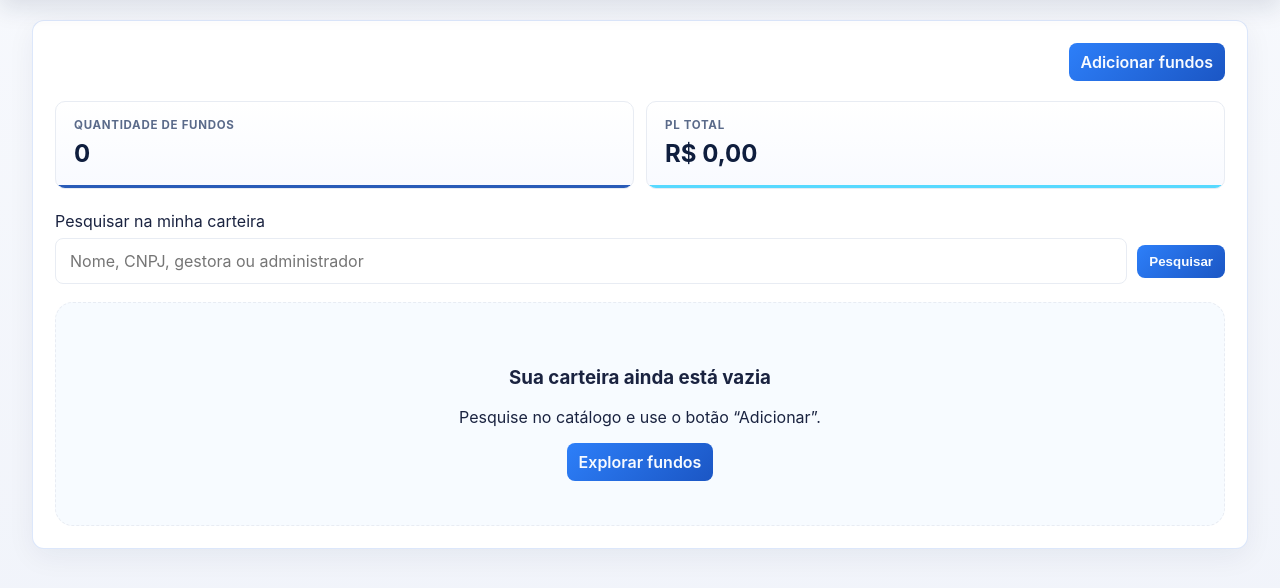
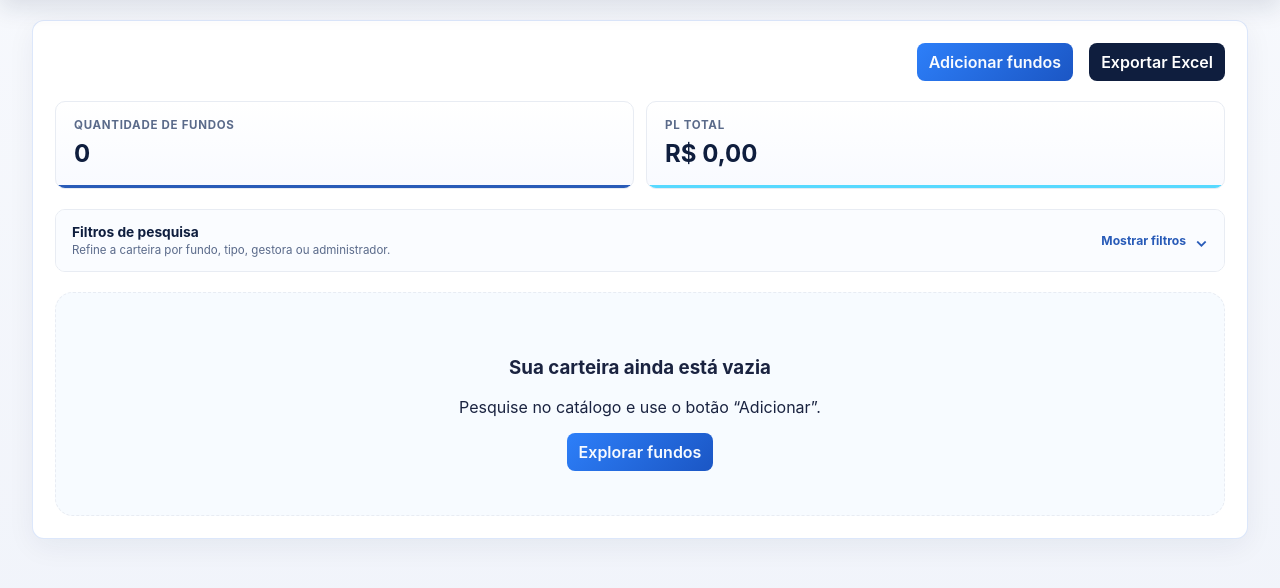
Before and after one commit to gabrielomperim-bit/QiPipelineProV1, a Django app: page /minha-carteira/ in a window 1280 px wide. Shown: the part 68-656 px from the top of the page. Run offline with Django 5.2, Linux system fonts and the light colour scheme; the visitor is signed in with stand-in values (Sample User, id 1).

Commit message:
feat: completa filtros e exportacao da carteira

```diff
--- a/carteira/urls.py
+++ b/carteira/urls.py
@@ -23,6 +23,7 @@ urlpatterns = [
     path("clientes/", views.lista_clientes, name="lista_clientes"),
     path("fundos/", views.catalogo_fundos, name="catalogo_fundos"),
     path("minha-carteira/", views.minha_carteira, name="minha_carteira"),
+    path("minha-carteira/exportar/", views.exportar_minha_carteira_excel, name="exportar_minha_carteira_excel"),
     path("fundos/minha-carteira/alternar/", views.alternar_fundo_carteira, name="alternar_fundo_carteira"),
     path("fundos/minha-carteira/adicionar/", views.adicionar_fundos_carteira, name="adicionar_fundos_carteira"),
     path("fundos/exportar/", views.exportar_fundos_excel, name="exportar_fundos_excel"),
--- a/carteira/views.py
+++ b/carteira/views.py
@@ -642,19 +642,18 @@ def adicionar_fundos_carteira(request):
 
 
 def minha_carteira(request):
-    memberships = list(UserFund.objects.filter(user=request.user))
-    selected_keys = {item.catalog_key for item in memberships}
-    search_term = (request.GET.get("consulta") or "").strip()
-    funds = []
-    for fund in list_catalog_funds(search_term=search_term, qitech_only=False):
-        key = _catalog_fund_key(fund)
-        if key not in selected_keys:
-            continue
-        fund["catalog_key"] = key
-        funds.append(fund)
+    selected_keys = set(UserFund.objects.filter(user=request.user).values_list("catalog_key", flat=True))
+    search_form = FundoCatalogoBuscaForm(request.GET or None)
+    funds, catalog_filters, fund_type_options = _get_filtered_catalog_funds(
+        request, search_form, allowed_keys=selected_keys
+    )
+    for fund in funds:
+        fund["catalog_key"] = _catalog_fund_key(fund)
 
     total_pl = sum((parse_decimal(fund.get("pl", "0")) for fund in funds), start=parse_decimal("0"))
-    paginator = Paginator(funds, 20)
+    per_page = request.GET.get("per_page") or "20"
+    per_page_value = int(per_page) if per_page in {"20", "50", "100"} else 20
+    paginator = Paginator(funds, per_page_value)
     page_obj = paginator.get_page(request.GET.get("page"))
     pagination_params = request.GET.copy()
     pagination_params.pop("page", None)
@@ -665,20 +664,27 @@ def minha_carteira(request):
             "funds": page_obj.object_list,
             "page_obj": page_obj,
             "fund_count": len(funds),
+            "portfolio_total_count": len(selected_keys),
             "total_pl": format_currency(total_pl),
-            "search_term": search_term,
+            "search_form": search_form,
+            "active_filters": _build_active_filter_chips(request),
+            "fund_type_options": fund_type_options,
+            "per_page": str(per_page_value),
             "pagination_range": paginator.get_elided_page_range(page_obj.number, on_each_side=2, on_ends=1),
             "pagination_ellipsis": paginator.ELLIPSIS,
             "pagination_query": pagination_params.urlencode(),
+            **catalog_filters,
         },
     )
 
 
-def _get_filtered_catalog_funds(request, search_form):
+def _get_filtered_catalog_funds(request, search_form, allowed_keys=None):
     search_term = ""
     if search_form.is_valid():
         search_term = search_form.cleaned_data.get("consulta") or ""
     funds = list_catalog_funds(search_term=search_term, qitech_only=False)
+    if allowed_keys is not None:
+        funds = [fund for fund in funds if _catalog_fund_key(fund) in allowed_keys]
     fund_type_filter = (request.GET.get("fund_type") or "").strip()
     manager_operator = (request.GET.get("manager_operator") or "contains").strip()
     manager_filter = (request.GET.get("manager_filter") or "").strip().lower()
@@ -733,6 +739,18 @@ def exportar_fundos_excel(request):
     search_form = FundoCatalogoBuscaForm(request.GET or None)
     funds, _, _ = _get_filtered_catalog_funds(request, search_form)
 
+    return _build_funds_excel_response(request, funds, "catalogo-de-fundos.xlsx")
+
+
+def exportar_minha_carteira_excel(request):
+    ensure_storage()
+    selected_keys = set(UserFund.objects.filter(user=request.user).values_list("catalog_key", flat=True))
+    search_form = FundoCatalogoBuscaForm(request.GET or None)
+    funds, _, _ = _get_filtered_catalog_funds(request, search_form, allowed_keys=selected_keys)
+    return _build_funds_excel_response(request, funds, "minha-carteira.xlsx")
+
+
+def _build_funds_excel_response(request, funds, filename):
     column_definitions = {
         "fund_name": ("Fundo", "fund_name", 52),
         "cnpj": ("CNPJ", "cnpj", 20),
@@ -788,7 +806,7 @@ def exportar_fundos_excel(request):
         output.getvalue(),
         content_type="application/vnd.openxmlformats-officedocument.spreadsheetml.sheet",
     )
-    response["Content-Disposition"] = 'attachment; filename="catalogo-de-fundos.xlsx"'
+    response["Content-Disposition"] = f'attachment; filename="{filename}"'
     return response
 
 
--- a/templates/carteira/minha_carteira.html
+++ b/templates/carteira/minha_carteira.html
@@ -7,6 +7,26 @@
 <section class="content-card">
     <div class="section-header portfolio-actions-header">
         <a class="button-link" href="{% url 'catalogo_fundos' %}">Adicionar fundos</a>
+        <details class="export-menu">
+            <summary class="button-link export-button">Exportar Excel</summary>
+            <form method="get" action="{% url 'exportar_minha_carteira_excel' %}" class="export-options">
+                {% if request.GET.consulta %}<input type="hidden" name="consulta" value="{{ request.GET.consulta }}">{% endif %}
+                {% if fund_type_filter %}<input type="hidden" name="fund_type" value="{{ fund_type_filter }}">{% endif %}
+                {% if manager_filter %}<input type="hidden" name="manager_operator" value="{{ manager_operator }}"><input type="hidden" name="manager_filter" value="{{ manager_filter }}">{% endif %}
+                {% if administrator_filter %}<input type="hidden" name="administrator_operator" value="{{ administrator_operator }}"><input type="hidden" name="administrator_filter" value="{{ administrator_filter }}">{% endif %}
+                {% if sort %}<input type="hidden" name="sort" value="{{ sort }}">{% endif %}
+                <strong>Colunas do arquivo</strong>
+                <label><input type="checkbox" name="columns" value="fund_name" checked> Fundo</label>
+                <label><input type="checkbox" name="columns" value="cnpj" checked> CNPJ</label>
+                <label><input type="checkbox" name="columns" value="pl" checked> PL</label>
+                <label><input type="checkbox" name="columns" value="pl_date" checked> Data de referência</label>
+                <label><input type="checkbox" name="columns" value="product_type" checked> Tipo de fundo</label>
+                <label><input type="checkbox" name="columns" value="manager_name" checked> Gestora</label>
+                <label><input type="checkbox" name="columns" value="administrator_name" checked> Administrador</label>
+                <label><input type="checkbox" name="columns" value="status"> Status</label>
+                <button type="submit">Baixar planilha</button>
+            </form>
+        </details>
     </div>
 
     <div class="fund-summary-grid portfolio-summary-grid">
@@ -20,14 +40,31 @@
         </article>
     </div>
 
-    <form method="get" class="portfolio-search">
-        <label for="portfolio-search">Pesquisar na minha carteira</label>
-        <div>
-            <input id="portfolio-search" type="search" name="consulta" value="{{ search_term }}" placeholder="Nome, CNPJ, gestora ou administrador">
-            <button type="submit">Pesquisar</button>
-            {% if search_term %}<a class="clear-link" href="{% url 'minha_carteira' %}">Limpar</a>{% endif %}
+    <details class="filters-panel" {% if request.GET %}open{% endif %}>
+        <summary>
+            <span class="filters-summary-copy"><strong>Filtros de pesquisa</strong><small>Refine a carteira por fundo, tipo, gestora ou administrador.</small></span>
+            <span class="filters-toggle-label" aria-hidden="true"><span class="label-show">Mostrar filtros</span><span class="label-hide">Recolher filtros</span><span class="filters-chevron">⌄</span></span>
+        </summary>
+        <form method="get" class="stack-form search-box filters-form">
+            {{ search_form.as_p }}
+            <div class="filters-grid">
+                <p><label for="fund_type">Tipo de fundo</label><select name="fund_type" id="fund_type"><option value="">Todos</option>{% for option in fund_type_options %}<option value="{{ option }}" {% if fund_type_filter == option %}selected{% endif %}>{{ option }}</option>{% endfor %}</select></p>
+                <p><label for="manager_filter">Gestora</label><select name="manager_operator" id="manager_operator"><option value="contains" {% if manager_operator == "contains" %}selected{% endif %}>contem</option><option value="eq" {% if manager_operator == "eq" %}selected{% endif %}>igual a</option><option value="neq" {% if manager_operator == "neq" %}selected{% endif %}>diferente de</option></select><input type="text" name="manager_filter" id="manager_filter" value="{{ manager_filter }}" placeholder="Filtrar gestora"></p>
+                <p><label for="administrator_filter">Administrador</label><select name="administrator_operator" id="administrator_operator"><option value="contains" {% if administrator_operator == "contains" %}selected{% endif %}>contem</option><option value="eq" {% if administrator_operator == "eq" %}selected{% endif %}>igual a</option><option value="neq" {% if administrator_operator == "neq" %}selected{% endif %}>diferente de</option></select><input type="text" name="administrator_filter" id="administrator_filter" value="{{ administrator_filter }}" placeholder="Filtrar administrador"></p>
+                <p><label for="sort">Ordenar</label><select name="sort" id="sort"><option value="">Padrão</option><option value="name" {% if sort == "name" %}selected{% endif %}>Nome do fundo</option><option value="pl_asc" {% if sort == "pl_asc" %}selected{% endif %}>PL crescente</option><option value="pl_desc" {% if sort == "pl_desc" %}selected{% endif %}>PL decrescente</option></select></p>
+                <p><label for="per_page">Por página</label><select name="per_page" id="per_page"><option value="20" {% if per_page == "20" %}selected{% endif %}>20</option><option value="50" {% if per_page == "50" %}selected{% endif %}>50</option><option value="100" {% if per_page == "100" %}selected{% endif %}>100</option></select></p>
+            </div>
+            <div class="form-actions"><button type="submit">Aplicar filtros</button><a class="clear-link" href="{% url 'minha_carteira' %}">Limpar</a></div>
+        </form>
+    </details>
+
+    {% if active_filters %}
+        <div class="active-filters" aria-label="Filtros aplicados">
+            <span class="active-filters-title">Filtros aplicados</span>
+            {% for filter in active_filters %}<a class="filter-chip" href="{{ filter.remove_url }}" title="Remover {{ filter.label }}">{{ filter.label }} <span aria-hidden="true">×</span></a>{% endfor %}
+            <a class="clear-all-filters" href="{% url 'minha_carteira' %}">Limpar todos</a>
         </div>
-    </form>
+    {% endif %}
 
     {% if funds %}
         <div class="table-wrapper">
@@ -36,7 +73,7 @@
                 <tbody>
                 {% for fund in funds %}
                     <tr>
-                        <td>{{ fund.fund_name }}</td>
+                        <td><div class="fund-name-cell"><span>{{ fund.fund_name }}</span><a class="icon-link" href="{{ fund.regulation_url }}" target="_blank" rel="noreferrer" download title="Baixar regulamento em PDF" aria-label="Baixar regulamento de {{ fund.fund_name }}">&#x2B07;</a></div></td>
                         <td>{{ fund.cnpj }}</td>
                         <td>{{ fund.formatted_pl }}</td>
                         <td>{{ fund.product_type }}</td>
@@ -69,9 +106,15 @@
         {% endif %}
     {% else %}
         <div class="empty-state portfolio-empty">
+            {% if portfolio_total_count %}
+            <h3>Nenhum fundo encontrado</h3>
+            <p>Revise ou limpe os filtros aplicados.</p>
+            <a class="button-link" href="{% url 'minha_carteira' %}">Limpar filtros</a>
+            {% else %}
             <h3>Sua carteira ainda está vazia</h3>
             <p>Pesquise no catálogo e use o botão “Adicionar”.</p>
             <a class="button-link" href="{% url 'catalogo_fundos' %}">Explorar fundos</a>
+            {% endif %}
         </div>
     {% endif %}
 </section>
```
Also changed, not shown: carteira/tests.py (+28 -0 lines).
